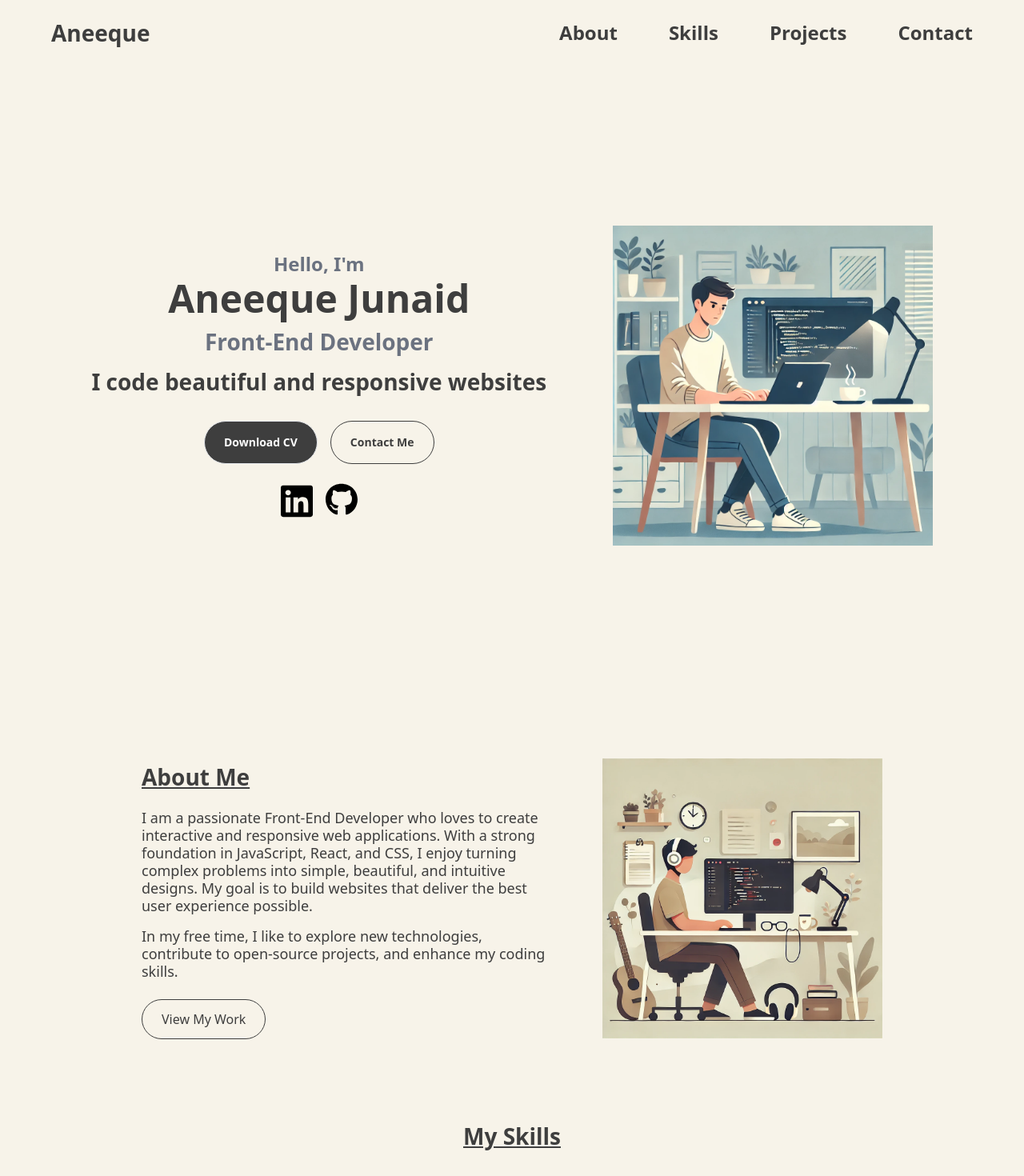
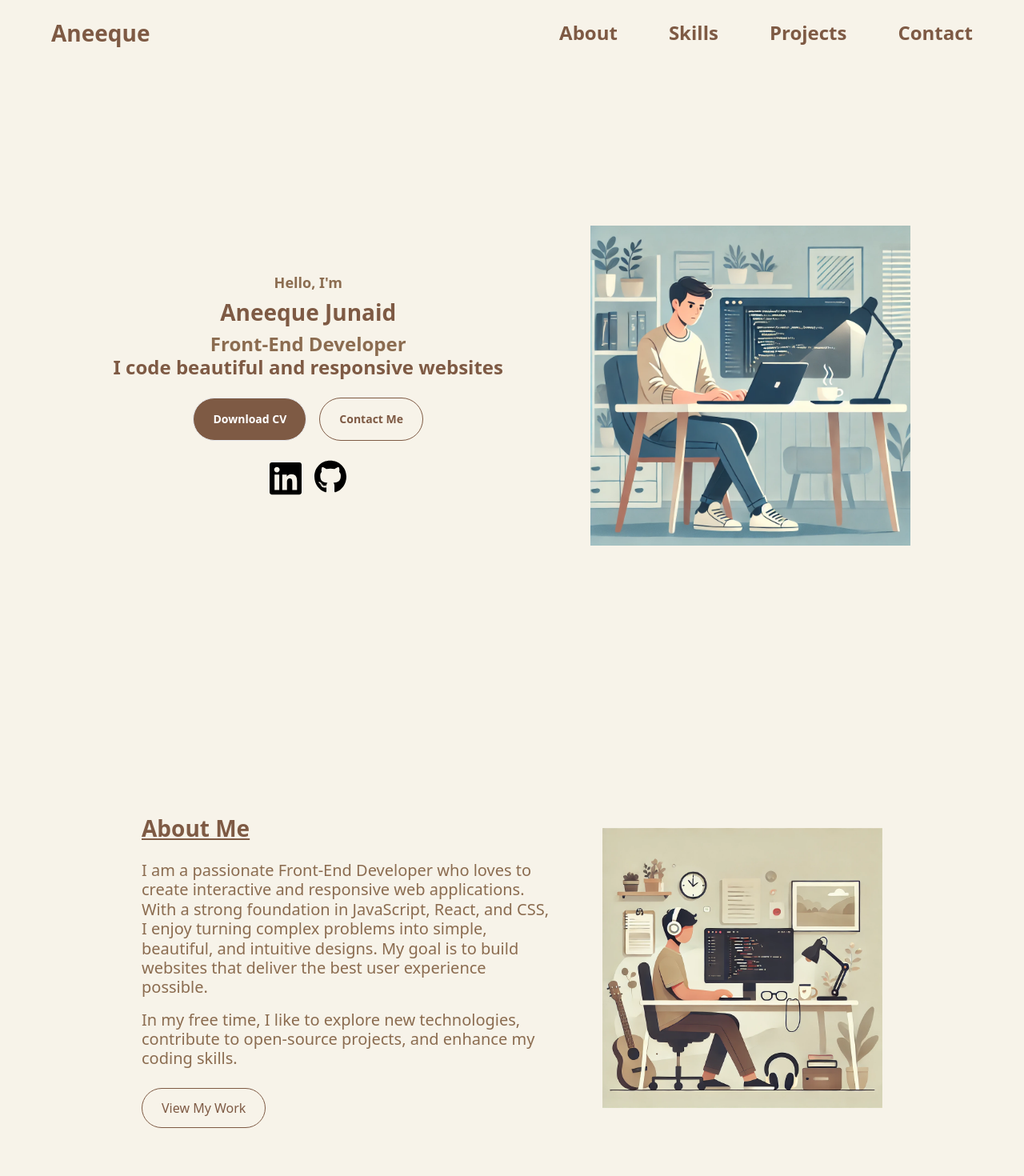
Before and after one commit to Aneeque-Junaid/portfolio, a React (Vite) app: page / in a window 1280 px wide. Shown: the top 1470 px of the page at 80% size. Built offline with nearby package versions, Linux system fonts and the light colour scheme; a web font is replaced by a local one.

Commit message:
Most Stuff Fixed

```diff
--- a/src/App.jsx
+++ b/src/App.jsx
@@ -4,7 +4,7 @@
 
 const App = () => {
 
-const [aboutRef, aboutInView] = useInView({
+  const [aboutRef, aboutInView] = useInView({
   triggerOnce: true,
   threshold: 0.2,
 })
@@ -16,7 +16,7 @@
 
 const [projectsRef, projectsInView] = useInView({
   triggerOnce: true,
-  threshold: 0.2,
+  threshold: 0.1,
 })
 
 const [contactRef, contactInView] = useInView({
--- a/src/sections/About.jsx
+++ b/src/sections/About.jsx
@@ -2,16 +2,16 @@
 
 const About = () => {
   return (
-    <section id="about" className='flex flex-col lg:flex-row items-center justify-center w-full px-8 py-16 gap-16'>
+    <section id="about" className='flex flex-col lg:flex-row items-center justify-center w-full px-8 py-16 gap-16 my-16'>
 
       <div className='text-center lg:text-left max-w-lg'>
         <h2 className='text-3xl font-bold text-primary underline'>About Me</h2>
-        <p className='mt-4 text-lg text-primary'>
+        <p className='mt-4 text-xl text-secondary'>
           I am a passionate Front-End Developer who loves to create interactive and responsive web applications.
           With a strong foundation in JavaScript, React, and CSS, I enjoy turning complex problems into simple,
           beautiful, and intuitive designs. My goal is to build websites that deliver the best user experience possible.
         </p>
-        <p className='mt-4 text-lg text-primary'>
+        <p className='mt-4 text-xl text-secondary'>
           In my free time, I like to explore new technologies, contribute to open-source projects, and enhance my coding skills.
         </p>
         <a href="/projects" className='mt-6 inline-block px-6 py-3 border border-primary text-primary rounded-full hover:bg-primary hover:text-white'>
--- a/src/sections/Hero.jsx
+++ b/src/sections/Hero.jsx
@@ -5,18 +5,18 @@
 import { motion } from 'framer-motion'; // Import Framer Motion
 
 const Hero = () => (
-  <section className='flex lg:flex-row flex-col-reverse items-center justify-center lg:justify-evenly gap-8 w-full h-screen px-16 mt-8 lg:mt-0'>
+  <section className='flex lg:flex-row flex-col-reverse items-center justify-center lg:justify-evenly gap-8 lg:h-screen w-full my-24 lg:my-0 px-4 lg:px-16'>
 
     <motion.div
-      initial={{ opacity: 0, y: -50 }}
+      initial={{ opacity: 0, y: -40 }}
       animate={{ opacity: 1, y: 0 }}
-      transition={{ duration: 1, ease: 'easeOut' }}
+      transition={{ duration: 0.6, ease: 'easeOut' }}
       className='text-center'
     >
-      <p className='text-2xl text-[#6B7280] font-semibold mb-2 md:mb-0'>Hello, I'm</p>
-      <h1 className='text-[35px] leading-[38px] font-bold sm:text-4xl text-[#3E3E3E] mb-2 md:mb-0'>Aneeque Junaid</h1>
-      <p className='text-2xl font-bold text-[#6B7280] sm:text-3xl mb-2 md:mb-0'>Front-End Developer</p>
-      <p className='text-2xl font-bold text-[#3E3E3E] sm:text-3xl'>I code beautiful and responsive websites</p>
+      <p className='text-lg text-secondary font-semibold mb-2 md:mb-0'>Hello, I'm</p>
+      <h1 className='text-2xl font-bold sm:text-3xl text-primary mb-2 md:mb-0 whitespace-nowrap'>Aneeque Junaid</h1>
+      <p className='text-xl font-bold text-secondary sm:text-2xl mb-2 md:mb-0'>Front-End Developer</p>
+      <p className='text-xl font-bold text-primary sm:text-2xl'>I code beautiful and responsive websites</p>
 
       <div className='mt-6 flex justify-center gap-4'>
         <button className='px-4 sm:px-6 py-4 border font-semibold rounded-full text-sm text-white bg-primary hover:bg-bgclr hover:text-primary hover:border-primary '>
@@ -38,9 +38,9 @@
     </motion.div>
 
     <motion.div
-      initial={{ opacity: 0, y: -50 }}
+      initial={{ opacity: 0, y: -40 }}
       animate={{ opacity: 1, y: 0 }}
-      transition={{ duration: 1, ease: 'easeOut' }}
+      transition={{ duration: 0.6, ease: 'easeOut' }}
     >
       <img src={HeroImage} alt="Hero_image" className="lg:w-[400px] lg:h-[400px] w-[250px] h-[250px] object-contain" />
     </motion.div>
--- a/src/sections/Nav.jsx
+++ b/src/sections/Nav.jsx
@@ -1,56 +1,100 @@
-import close from "../../assets/icons/close.svg"
-import hamburger from "../../assets/icons/hamburger.svg"
-import { useState } from "react"
-import { Link } from "react-scroll"
+import close from "../../assets/icons/close.svg";
+import hamburger from "../../assets/icons/hamburger.svg";
+import { useState } from "react";
+import { Link } from "react-scroll";
 import { motion } from "framer-motion";
 
 const Nav = () => {
-
-  const [isOpen, setIsOpen] = useState(false)
+  const [isOpen, setIsOpen] = useState(false);
 
   const handleMenu = () => {
-    setIsOpen( prev => !prev )
-  }
+    setIsOpen((prev) => !prev);
+    // Disable or enable scrolling when the menu is open
+    document.body.style.overflow = isOpen ? "auto" : "hidden";
+  };
 
   return (
-    <nav className="px-8 sm:px-16 py-4 flex justify-between items-center">
-
-        <div>
-          <a href="/" className="font-bold text-3xl text-primary ">
+    <nav className="px-8 sm:px-16 py-4 flex justify-between items-center relative z-50">
+      <motion.div
+        initial={{ opacity: 0, y: -40 }}
+        animate={{ opacity: 1, y: 0 }}
+        transition={{ duration: 0.6, ease: 'easeOut' }}
+      >
+        <a href="/" className="font-bold text-3xl text-primary">
           Aneeque
         </a>
-        </div>
+      </motion.div>
 
-        <ul className="flex gap-16 items-center text-2xl text-primary font-semibold max-lg:hidden ">
-          <li className=" cursor-pointer "> <Link to="about" smooth={true} duration={100} >About</Link></li>
-          <li className=" cursor-pointer "> <Link to="skills" smooth={true} duration={100} >Skills</Link></li>
-          <li className=" cursor-pointer "> <Link to="projects" smooth={true} duration={100} >Projects</Link></li>
-          <li className=" cursor-pointer "> <Link to="contact" smooth={true} duration={100} >Contact</Link></li>
-        </ul>
+      <motion.ul className="flex gap-16 items-center text-2xl text-primary font-semibold max-lg:hidden"
+        initial={{ opacity: 0, y: -40 }}
+        animate={{ opacity: 1, y: 0 }}
+        transition={{ duration: 0.6, ease: 'easeOut' }}
+      >
+        <li className="cursor-pointer">
+          <Link to="about" smooth={true} duration={100}>
+            About
+          </Link>
+        </li>
+        <li className="cursor-pointer">
+          <Link to="skills" smooth={true} duration={100}>
+            Skills
+          </Link>
+        </li>
+        <li className="cursor-pointer">
+          <Link to="projects" smooth={true} duration={100}>
+            Projects
+          </Link>
+        </li>
+        <li className="cursor-pointer">
+          <Link to="contact" smooth={true} duration={100}>
+            Contact
+          </Link>
+        </li>
+      </motion.ul>
 
-
-        <div className="lg:hidden z-50" onClick={handleMenu}>
+      <motion.div className="lg:hidden z-50" onClick={handleMenu}
+        initial={{ opacity: 0, y: -40 }}
+        animate={{ opacity: 1, y: 0 }}
+        transition={{ duration: 0.6, ease: 'easeOut' }}
+      >
         {isOpen ? (
           <img src={close} alt="closeIcon" width={30} height={30} />
         ) : (
           <img src={hamburger} alt="hamburgerIcon" width={30} height={30} />
         )}
-        </div>
+      </motion.div>
 
       {isOpen && (
-        <div className="absolute z-40 inset-0 bg-[#0d0d0d] top-0 left-0 w-full h-screen flex flex-col items-center justify-center font-semibold text-[#f6f6f6] text-2xl">
+        <div
+          onClick={handleMenu}
+          className="fixed z-50 inset-0 opacity-90 bg-bgclr top-0 left-0 w-full h-screen flex flex-col items-center justify-center font-semibold text-primary text-2xl"
+        >
           <ul className="flex flex-col items-center gap-8 text-2xl">
-          <li className=" cursor-pointer"> <Link onClick={handleMenu} to="about" smooth={true} duration={100} >About</Link></li>
-        <li className=" cursor-pointer"> <Link onClick={handleMenu} to="skills" smooth={true} duration={100} >Skills</Link></li>
-        <li className=" cursor-pointer"> <Link onClick={handleMenu} to="projects" smooth={true} duration={100} >Projects</Link></li>
-        <li className=" cursor-pointer"> <Link onClick={handleMenu} to="contact" smooth={true} duration={100} >Contact</Link></li>
+            <li className="cursor-pointer">
+              <Link onClick={handleMenu} to="about" smooth={true} duration={100}>
+                About
+              </Link>
+            </li>
+            <li className="cursor-pointer">
+              <Link onClick={handleMenu} to="skills" smooth={true} duration={100}>
+                Skills
+              </Link>
+            </li>
+            <li className="cursor-pointer">
+              <Link onClick={handleMenu} to="projects" smooth={true} duration={100}>
+                Projects
+              </Link>
+            </li>
+            <li className="cursor-pointer">
+              <Link onClick={handleMenu} to="contact" smooth={true} duration={100}>
+                Contact
+              </Link>
+            </li>
           </ul>
         </div>
       )}
+    </nav>
+  );
+};
 
-
-    </nav>
-  )
-}
-
-export default Nav
+export default Nav;
--- a/src/sections/Projects.jsx
+++ b/src/sections/Projects.jsx
@@ -26,7 +26,7 @@
               </a>
             </div>
             <div className="p-6 bg-white">
-              <h3 className="text-xl font-semibold mb-2 text-primary">{project.title}</h3>
+              <h3 className="text-xl font-semibold mb-2 underline text-primary">{project.title}</h3>
               <p className=" mb-4 text-secondary">{project.description}</p>
               <div className="flex flex-wrap gap-2">
                 {project.techStack.tech.map((tech, index) => (
--- a/src/sections/Skills.jsx
+++ b/src/sections/Skills.jsx
@@ -11,7 +11,7 @@
             alt={skill.name}
             className="h-16 w-16 object-contain"
           />
-          <p className="mt-2 text-center text-lg text-primary">{skill.name}</p>
+          <p className="mt-2 text-center text-lg text-secondary">{skill.name}</p>
         </div>
       ))}
     </div>
--- a/tailwind.config.js
+++ b/tailwind.config.js
@@ -22,8 +22,8 @@
         montserrat: ['Montserrat', 'sans-serif'],
       },
       colors: {
-        'primary': "#3E3E3E",
-        'secondary': "#2E2E2E",
+        'primary': "#7E5A44",
+        'secondary': "#8B6C50",
         "bgclr": "#f7f3e9",
       },
       boxShadow: {
```
Lines whose indentation alone changed are shown as unchanged.
